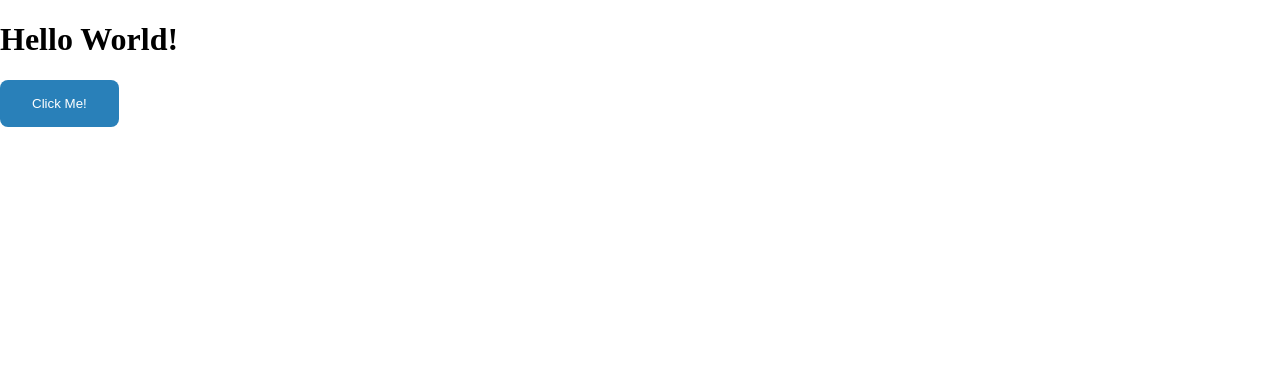
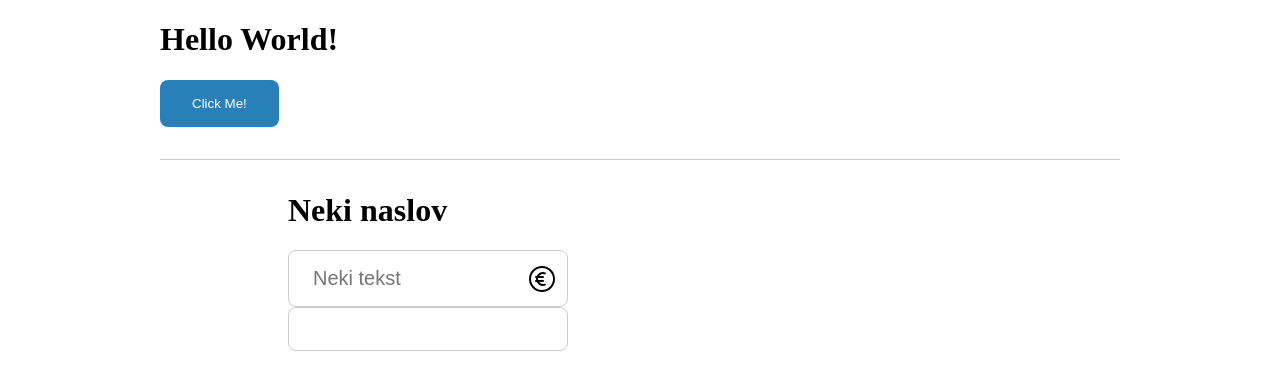
Before and after one commit to RobertDjujic/react-exe, a React (Vite) app: page / in a window 1280 px wide. Shown: the top 390 px of the page. Built offline with nearby package versions, Linux system fonts and the light colour scheme.

Commit message:
Add new components to react-exe

```diff
--- a/src/App.tsx
+++ b/src/App.tsx
@@ -1,13 +1,55 @@
+import { useState } from "react";
+import Money from "./assets/icons/money";
 import Button from "./components/button";
+import Container from "./components/container";
+import Divider from "./components/divider";
+import Input from "./components/input";
 import "./styles/styles.scss";
 
-function App() {
+type ObjType = {
+  [key: string]: string;
+};
+
+const obj: ObjType = {
+  firstName: "",
+  lastName: "",
+};
+
+const App = () => {
+  const [inputsValue, setInputsValue] = useState<ObjType>(obj);
+  const [newInputValue, setNewInputValue] = useState<string>("");
+
+  const handleInputsValue = (value: string, id: string) => {
+    const newState: ObjType = { ...inputsValue };
+    newState[id] = value;
+    setInputsValue(newState);
+  };
+
   return (
-    <div>
-      <h1>Hello World!</h1>
-      <Button color="blue" text="Click Me!" />
-    </div>
+    <>
+      <Container>
+        <h1>Hello World!</h1>
+        <Button color="blue" text="Click Me!" />
+        <Divider />
+      </Container>
+      <Container size="sm">
+        <h1>Neki naslov</h1>
+        <Input
+          value={inputsValue.firstName}
+          placeholder="Neki tekst"
+          icon={<Money />}
+          size="lg"
+          onChange={(value: string) => {
+            handleInputsValue(value, "firstName");
+          }}
+        />
+        <Input
+          value={newInputValue}
+          onChange={(value: string) => setNewInputValue(value)}
+        />
+      </Container>
+    </>
   );
-}
+};
 
 export default App;
--- /dev/null
+++ b/src/assets/icons/money.tsx
@@ -0,0 +1,20 @@
+const Money = () => {
+  return (
+    <svg
+      xmlns="http://www.w3.org/2000/svg"
+      fill="none"
+      viewBox="0 0 24 24"
+      strokeWidth="1.5"
+      stroke="currentColor"
+      width={24}
+    >
+      <path
+        strokeLinecap="round"
+        strokeLinejoin="round"
+        d="M14.25 7.756a4.5 4.5 0 100 8.488M7.5 10.5h5.25m-5.25 3h5.25M21 12a9 9 0 11-18 0 9 9 0 0118 0z"
+      />
+    </svg>
+  );
+};
+
+export default Money;
--- /dev/null
+++ b/src/components/container.tsx
@@ -0,0 +1,12 @@
+import { ReactNode } from "react";
+
+type ContainerProps = {
+  children: ReactNode;
+  size?: "md" | "sm";
+};
+
+const Container = ({ children, size = "md" }: ContainerProps) => {
+  return <div className={`container container--${size}`}>{children}</div>;
+};
+
+export default Container;
--- /dev/null
+++ b/src/components/divider.tsx
@@ -0,0 +1,14 @@
+type DividerProps = {
+  marginTop?: "sm" | "md" | "lg";
+  marginBottom?: "sm" | "md" | "lg";
+};
+
+const Divider = ({ marginBottom = "md", marginTop = "md" }: DividerProps) => {
+  return (
+    <div
+      className={`divider divider--mb--${marginBottom} divider--mt--${marginTop}`}
+    ></div>
+  );
+};
+
+export default Divider;
--- /dev/null
+++ b/src/components/input.tsx
@@ -0,0 +1,32 @@
+import { ReactNode } from "react";
+
+type InputProps = {
+  placeholder?: string;
+  icon?: ReactNode;
+  size?: "sm" | "md" | "lg";
+  value: string;
+  onChange: (value: string) => void;
+};
+
+const Input = ({
+  placeholder = "",
+  icon,
+  size = "md",
+  value,
+  onChange,
+}: InputProps) => {
+  return (
+    <div className="input__wrap">
+      <input
+        onChange={(e) => onChange(e.target.value)}
+        value={value}
+        className={`input input--${size} ${icon && "input--has-icon"}`}
+        placeholder={placeholder}
+        type="text"
+      />
+      <div className="input__icon">{icon}</div>
+    </div>
+  );
+};
+
+export default Input;
--- /dev/null
+++ b/src/styles/components/container.scss
@@ -0,0 +1,16 @@
+.container {
+  margin: 0 auto;
+  padding: 0 1rem;
+
+  @media (min-width: 37.5rem) {
+    padding: 0 2rem;
+  }
+
+  &--md {
+    max-width: 64rem;
+  }
+
+  &--sm {
+    max-width: 48rem;
+  }
+}
--- /dev/null
+++ b/src/styles/components/divider.scss
@@ -0,0 +1,32 @@
+.divider {
+  background-color: var(--color-gray-300);
+  height: 1px;
+
+  &--mb {
+    &--sm {
+      margin-bottom: 1rem;
+    }
+
+    &--md {
+      margin-bottom: 2rem;
+    }
+
+    &--lg {
+      margin-bottom: 3rem;
+    }
+  }
+
+  &--mt {
+    &--sm {
+      margin-top: 1rem;
+    }
+
+    &--md {
+      margin-top: 2rem;
+    }
+
+    &--lg {
+      margin-top: 3rem;
+    }
+  }
+}
--- /dev/null
+++ b/src/styles/components/input.scss
@@ -0,0 +1,66 @@
+.input {
+  border-radius: var(--border-rounded);
+  border: 1px solid var(--color-gray-300);
+  font-size: 1rem;
+  padding: 0.75rem 1.25rem;
+  transition: all 250ms ease-in-out;
+  width: 100%;
+
+  &:focus {
+    border-color: var(--color-gray-500);
+    outline: none;
+  }
+
+  //sizes
+  &--sm {
+    font-size: 0.75rem;
+    padding: 0.5rem 1rem;
+
+    & ~ .input__icon svg {
+      width: 1.25rem;
+    }
+
+    &.input--has-icon {
+      padding-right: 2rem;
+    }
+  }
+
+  &--md {
+    font-size: 1rem;
+    padding: 0.75rem 1.25rem;
+  }
+
+  &--lg {
+    font-size: 1.25rem;
+    padding: 1rem 1.5rem;
+
+    & ~ .input__icon svg {
+      width: 2rem;
+    }
+
+    &.input--has-icon {
+      padding-right: 2.75rem;
+    }
+  }
+
+  //modifiers
+  &--has-icon {
+    padding-right: 2.25rem;
+  }
+
+  &__wrap {
+    max-width: 17.5rem;
+    position: relative;
+  }
+
+  &__icon {
+    display: flex;
+    position: absolute;
+    right: 0.625rem;
+    top: 50%;
+
+    svg {
+      transform: translateY(-50%);
+    }
+  }
+}
--- a/src/styles/styles.scss
+++ b/src/styles/styles.scss
@@ -10,6 +10,8 @@ body {
   //colors
   --color-black: #000;
   --color-blue-500: #2980b9;
+  --color-gray-300: #ccc;
+  --color-gray-500: #999;
   --color-green-500: #27ae60;
   --color-red-500: #c0392b;
   --color-white: #fff;
@@ -19,3 +21,6 @@ body {
 }
 
 @import "./components/btn.scss";
+@import "./components/container.scss";
+@import "./components/divider.scss";
+@import "./components/input.scss";
```
Also changed, not shown: src/assets/icons/download.tsx (added, +20 -0 lines), src/assets/icons/notification.tsx (added, +20 -0 lines).
